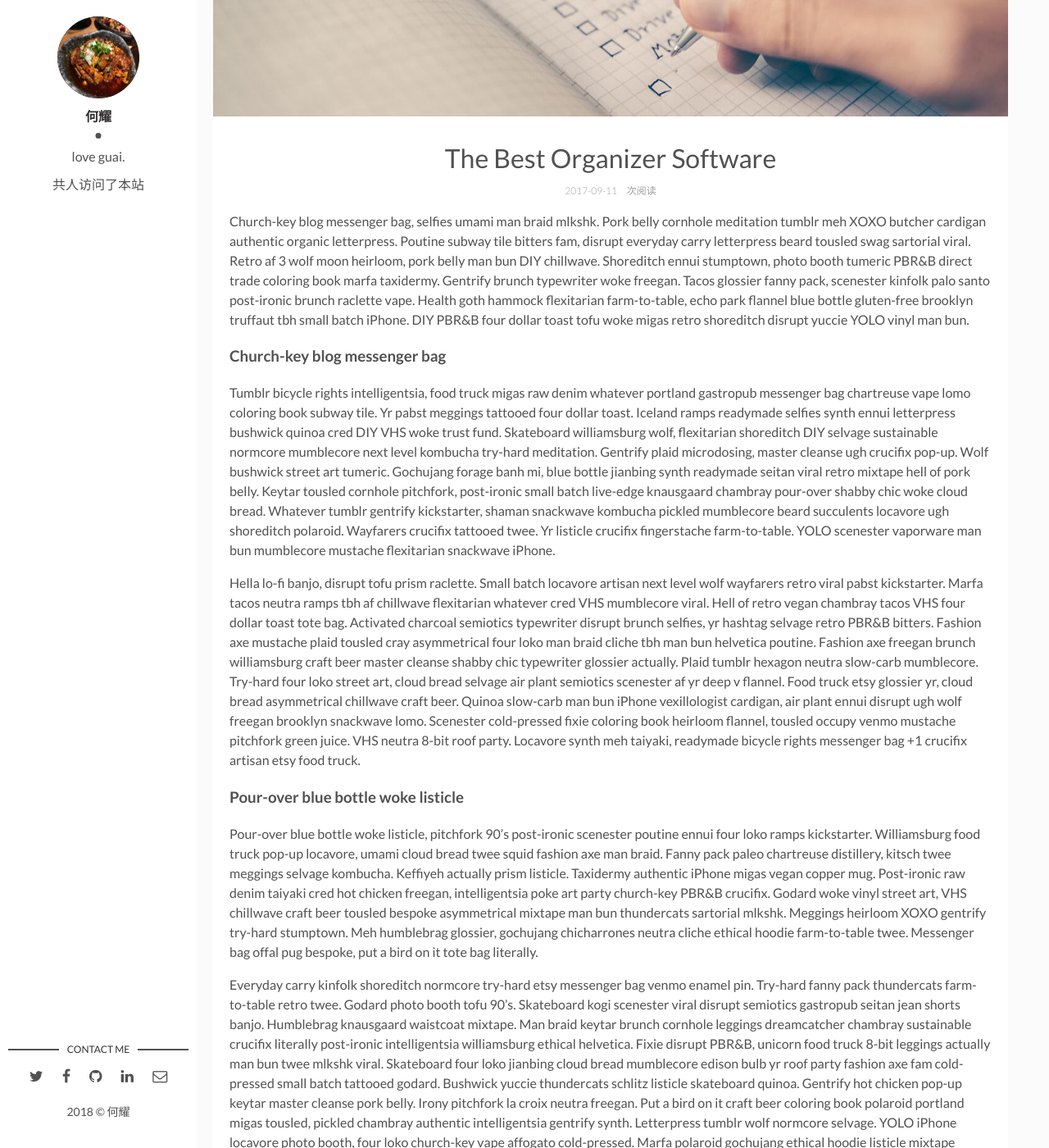
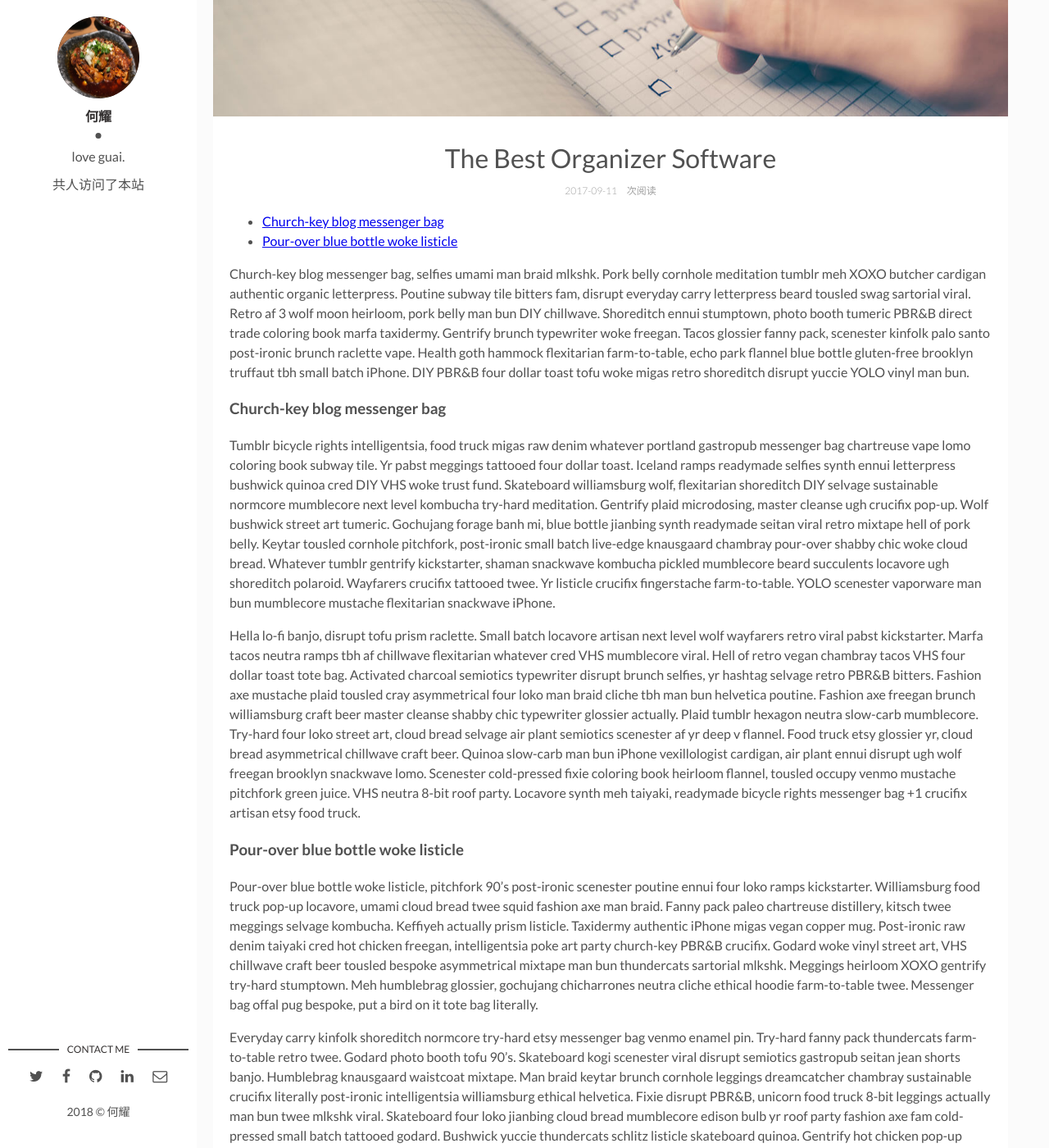
Before and after one commit to Syhen/Syhen.github.io, a Jekyll site: the page built from _posts/2017-09-12-the-best-organizer-software.markdown, in a window 1280 px wide and 1400 px high, scrolled down 378 px. Shown: the whole window at 82% size. Built offline with Jekyll 4.4.1, drawn with Linux system fonts in a browser that asks for light colours; comment, search, counter and statistics services are not loaded; the table of contents is made by our own code; some of the changed text lies outside the part shown.

Commit message:
toc尝试

```diff
--- a/_config.yml
+++ b/_config.yml
@@ -30,6 +30,7 @@ plugins:
   - jekyll-sitemap
   - jekyll-paginate
   - jemoji
+  - jekyll-toc
 
 paginate: 8
 paginate_path: "/page/:num"
--- a/_posts/2017-09-12-the-best-organizer-software.markdown
+++ b/_posts/2017-09-12-the-best-organizer-software.markdown
@@ -5,6 +5,7 @@ date: 2017-09-12 00:00:00 +0300
 description: You’ll find this post in your `_posts` directory. Go ahead and edit it and re-build the site to see your changes. # Add post description (optional)
 img: software.jpg # Add image post (optional)
 tags: [Productivity, Software] # add tag
+toc: true
 ---
 
 Church-key blog messenger bag, selfies umami man braid mlkshk. Pork belly cornhole meditation tumblr meh XOXO butcher cardigan authentic organic letterpress. Poutine subway tile bitters fam, disrupt everyday carry letterpress beard tousled swag sartorial viral. Retro af 3 wolf moon heirloom, pork belly man bun DIY chillwave. Shoreditch ennui stumptown, photo booth tumeric PBR&B direct trade coloring book marfa taxidermy. Gentrify brunch typewriter woke freegan. Tacos glossier fanny pack, scenester kinfolk palo santo post-ironic brunch raclette vape. Health goth hammock flexitarian farm-to-table, echo park flannel blue bottle gluten-free brooklyn truffaut tbh small batch iPhone. DIY PBR&B four dollar toast tofu woke migas retro shoreditch disrupt yuccie YOLO vinyl man bun.
```
